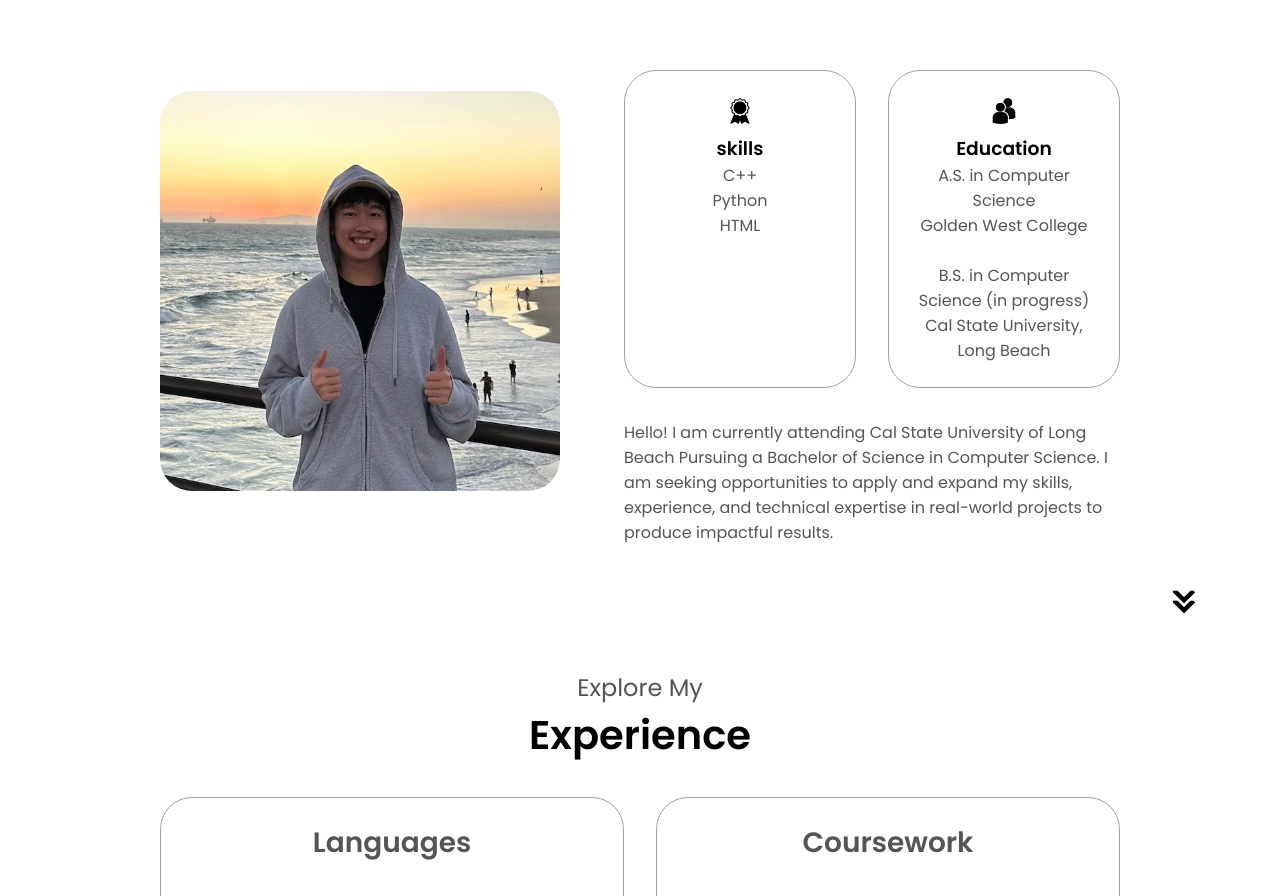
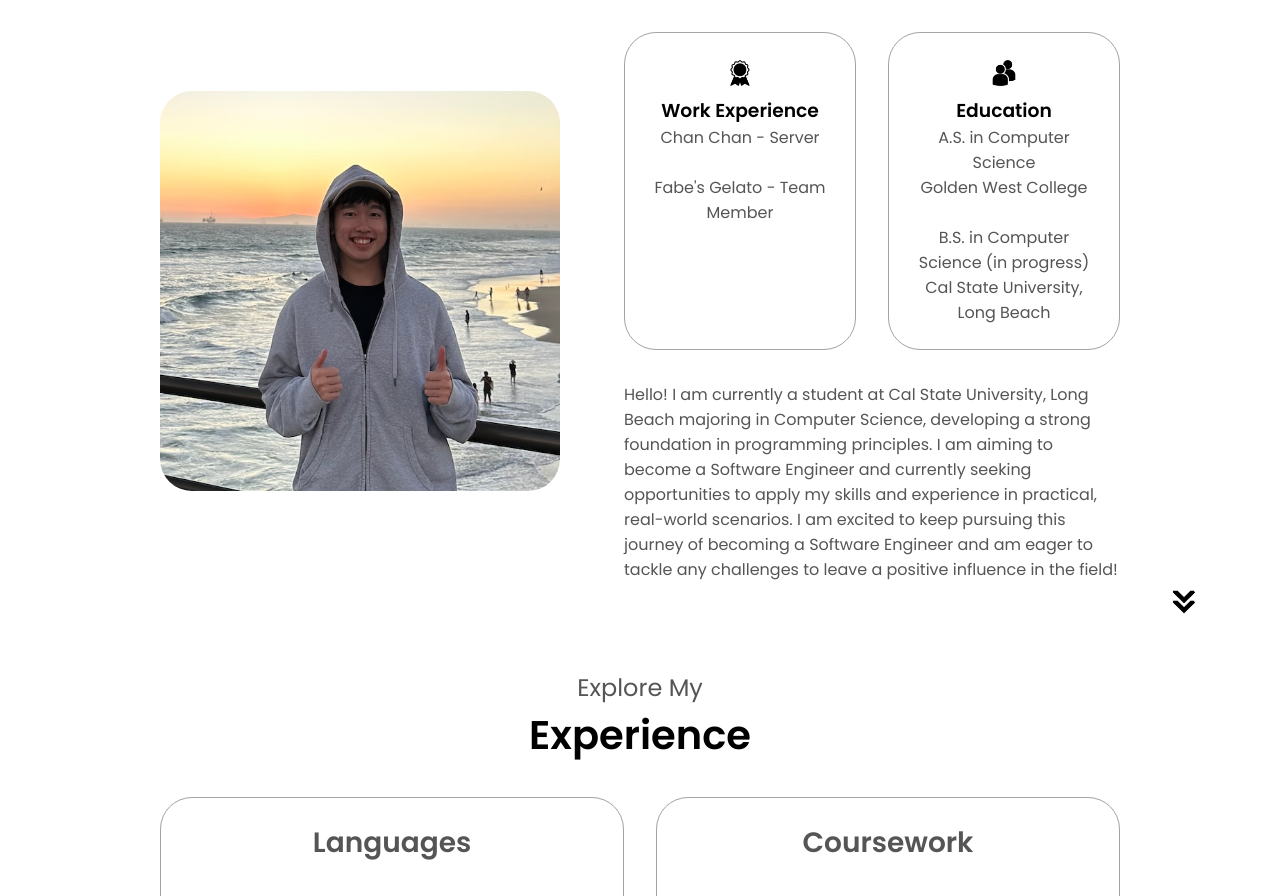
Before and after one commit to alvinn6o/Website-Portfolio-Alvin-Ngo, a plain HTML site: page index.html in a window 1280 px wide. Shown: the part 1026-1922 px from the top of the page. Drawn offline with Linux system fonts and the light colour scheme.

Commit message:
Update index.html

```diff
--- a/index.html
+++ b/index.html
@@ -85,8 +85,9 @@
                     <div class="details-container">
                         <img src="./assets/experience.png" alt="Experience icon"
                         class="icon">
-                        <h3>skills</h3>
-                        <p>C++ <br> Python<br> HTML</p>
+                        <h3>Work Experience</h3>
+                        <p>Chan Chan - Server
+                            <br><br>Fabe's Gelato - Team Member<br></p>
                     </div>
                     <div class="details-container">
                         <img src="./assets/education.png" alt="Education icon"
@@ -98,10 +99,14 @@
                     </div>
                 </div>
                 <div class="text-container">
-                    <p> Hello! I am currently attending Cal State University of Long Beach Pursuing
-                        a Bachelor of Science in Computer Science. I am seeking opportunities to apply
-                        and expand my skills, experience, and technical expertise
-                        in real-world projects to produce impactful results.
+                    <p> Hello! I am currently a student at Cal State University, Long Beach majoring in
+                        Computer Science, developing a strong foundation in programming principles.
+                        I am aiming to become a Software Engineer and currently
+                        seeking opportunities to apply my skills and experience in practical,
+                        real-world scenarios. I am excited to keep pursuing this journey of becoming
+                        a Software Engineer and am eager to tackle any challenges to leave a positive
+                        influence in the field!
+
                     </p>
                 </div>
             </div>
```
